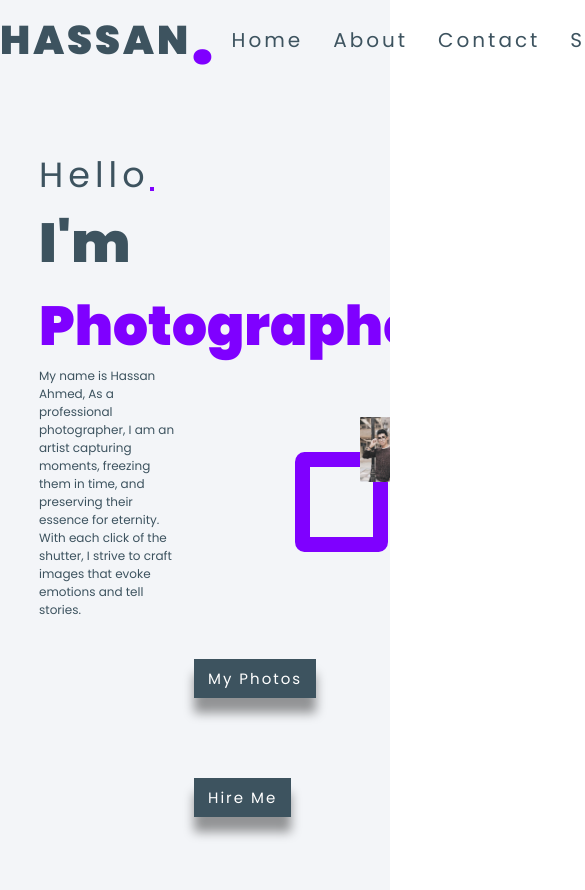
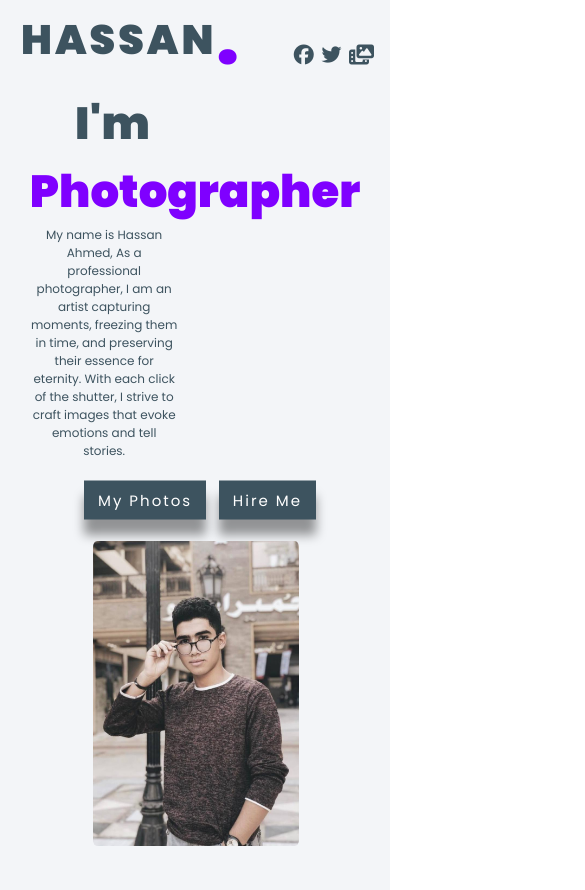
Before and after one commit to imoosama/protfolio, a plain HTML site: page index.html in a window 390 px wide. Shown: the top 890 px of the page, 585 px wide, since content can reach past the window. Drawn offline with Linux system fonts and the light colour scheme; files that its build step writes are made by us from their sources.

Commit message:
Update style.css

```diff
--- a/style/style.css
+++ b/style/style.css
@@ -174,10 +174,90 @@ button:hover
 @media (max-width: 768px)
 {
 
+    .logo
+    {
+        font-size: 2rem;
+    }
+    .navLinks
+    {
+        display: none;
+    }
+    .logo
+    {
+        font-size: 4.1rem;
+    }
+    .links
+    {
+        margin-top: 15px;
 
+    }
+    .links a
+    {
+        margin-right: -5px;
+    }
+    .wrapper
+    {
+        display: grid;
+        grid-template-columns: 1fr;
+        grid-template-rows: 40% 60%;
+        column-gap: 2rem;
+    }
+    .cols0
+    {
+        position: ;
+        text-align: center;
+    }
+    .cols0 h1
+    {
+        font-size: 4.5em;
+    }
+    .btns
+    {
+    width: 80%;
+    position: absolute;
+    left: 50%;
+    top: 60S%;
+    transform: translate(-50%, -50%);
+    }
+    .btns
+    {
+        margin: 40px 5px;
+    }
+    .imgbox
+    {
+    position: relative;
+    width: 100%;
+    height: 100%;
+    border-radius: 0%;
+    border: none;
+    top: 61px;
+    margin-left: 0px;
+    }
+    .imgbox img
+    {
+        position: relative;
+        height: 100%;
+        width: 125%;
+        top: -36px;
+        right: -38%;
+        border-radius: 2%;
+        z-index: 1111;
+    }
+    .circle::after
+    {
+        content: "";
+        width: 100vw;
+        height: 107vw;
+        border-radius: 50%;
+        background-color: #7f00ff;
+        position: absolute;
+        bottom: -240px;
+        right: 0px;
+
+    }
 }
   /* Medium */
-  @media (max-width: 992px)
+  @media (min-width: 992px)
 {
     .imgbox
     {
@@ -204,7 +284,7 @@ button:hover
 {
 
 }
-@media (max-width: 1199px)
+@media (min-width: 1199px)
 {
     .imgbox
     {
```
